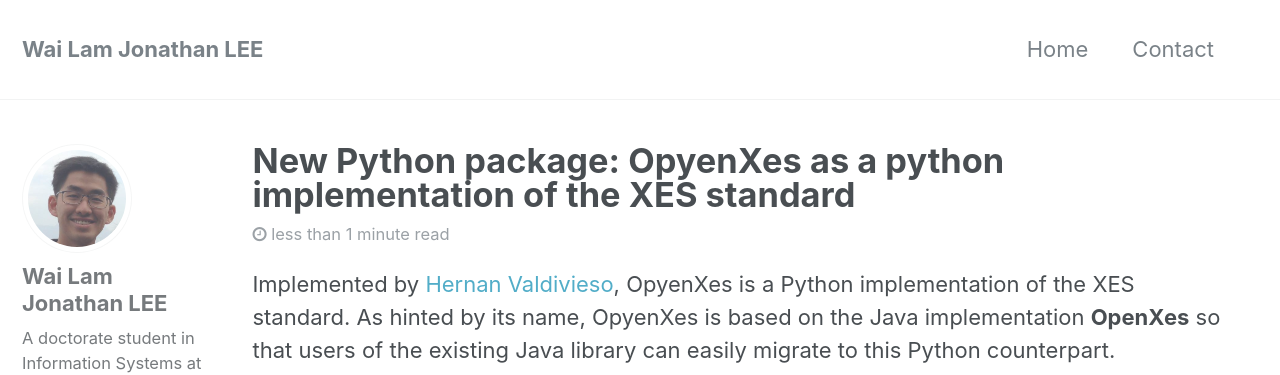
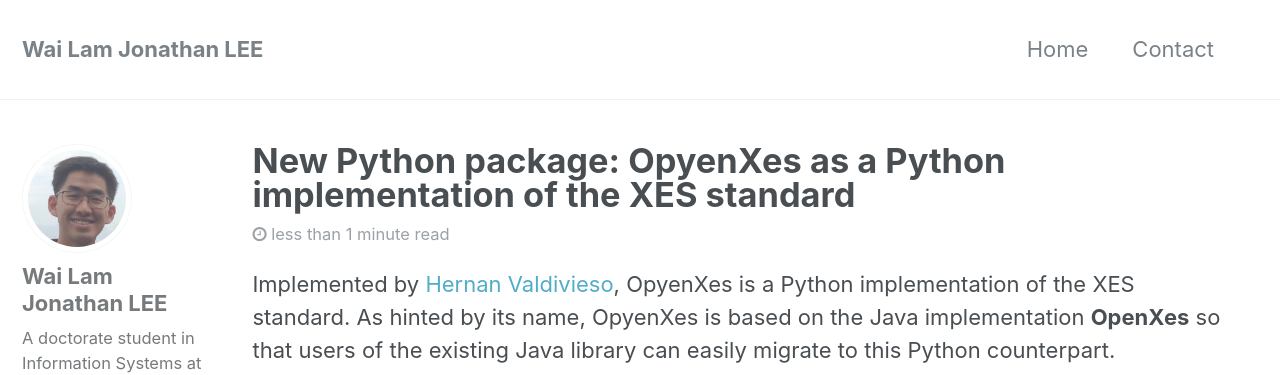
Before and after one commit to jwllee/wailamjonathanlee.github.io, a Jekyll site: the page built from _posts/2017-11-08-opyenxes-python-package.md, in a window 1280 px wide and 900 px high. Shown: the top 375 px of the window. Built offline with Jekyll 4.4.1, drawn with Linux system fonts in a browser that asks for light colours.

```diff
--- a/_posts/2017-11-08-opyenxes-python-package.md
+++ b/_posts/2017-11-08-opyenxes-python-package.md
@@ -1,5 +1,5 @@
 ---
-title: "New Python package: OpyenXes as a python implementation of the XES standard"
+title: "New Python package: OpyenXes as a Python implementation of the XES standard"
 date: 2017-11-08
 type: posts
 published: true
```
